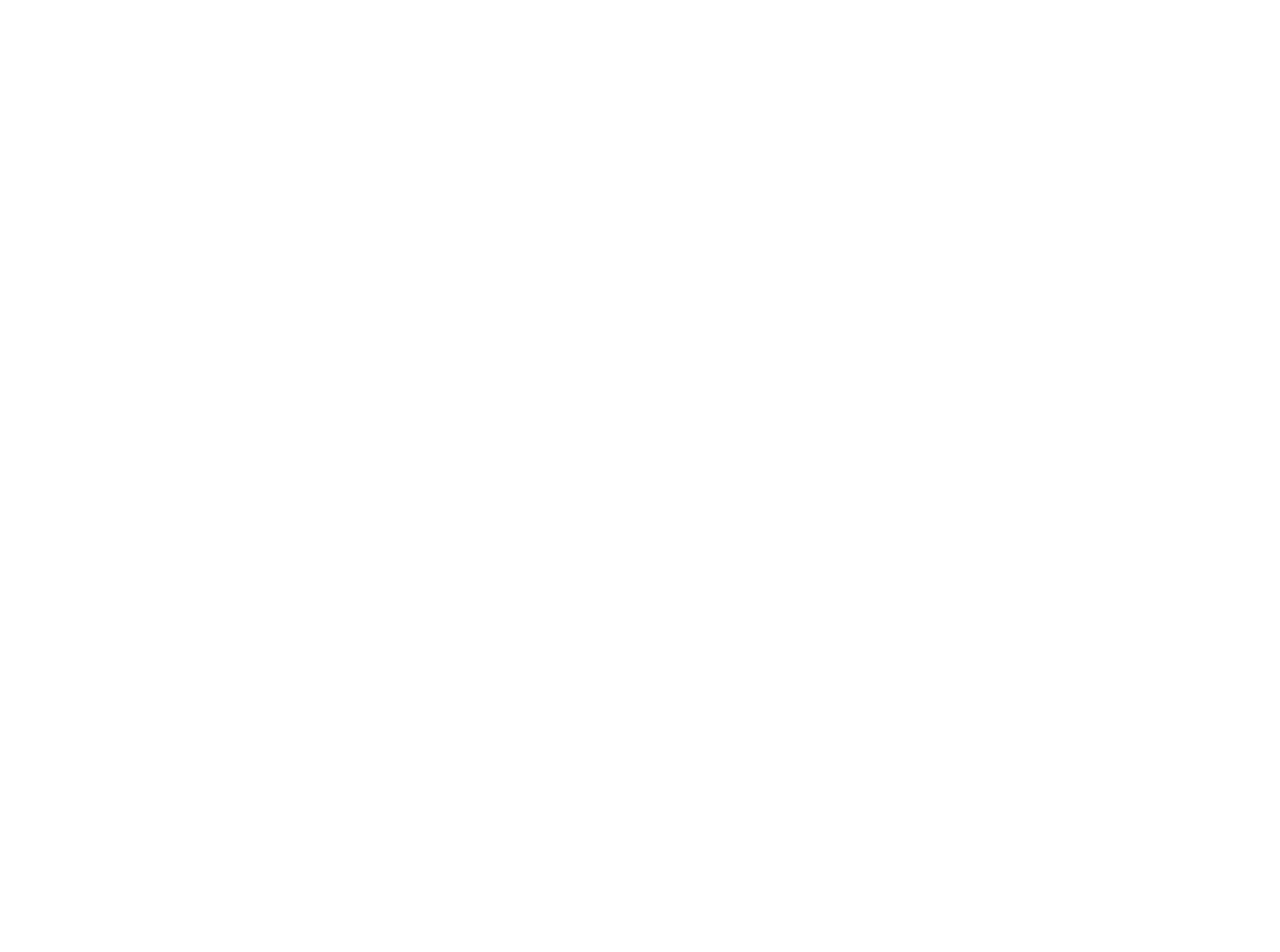
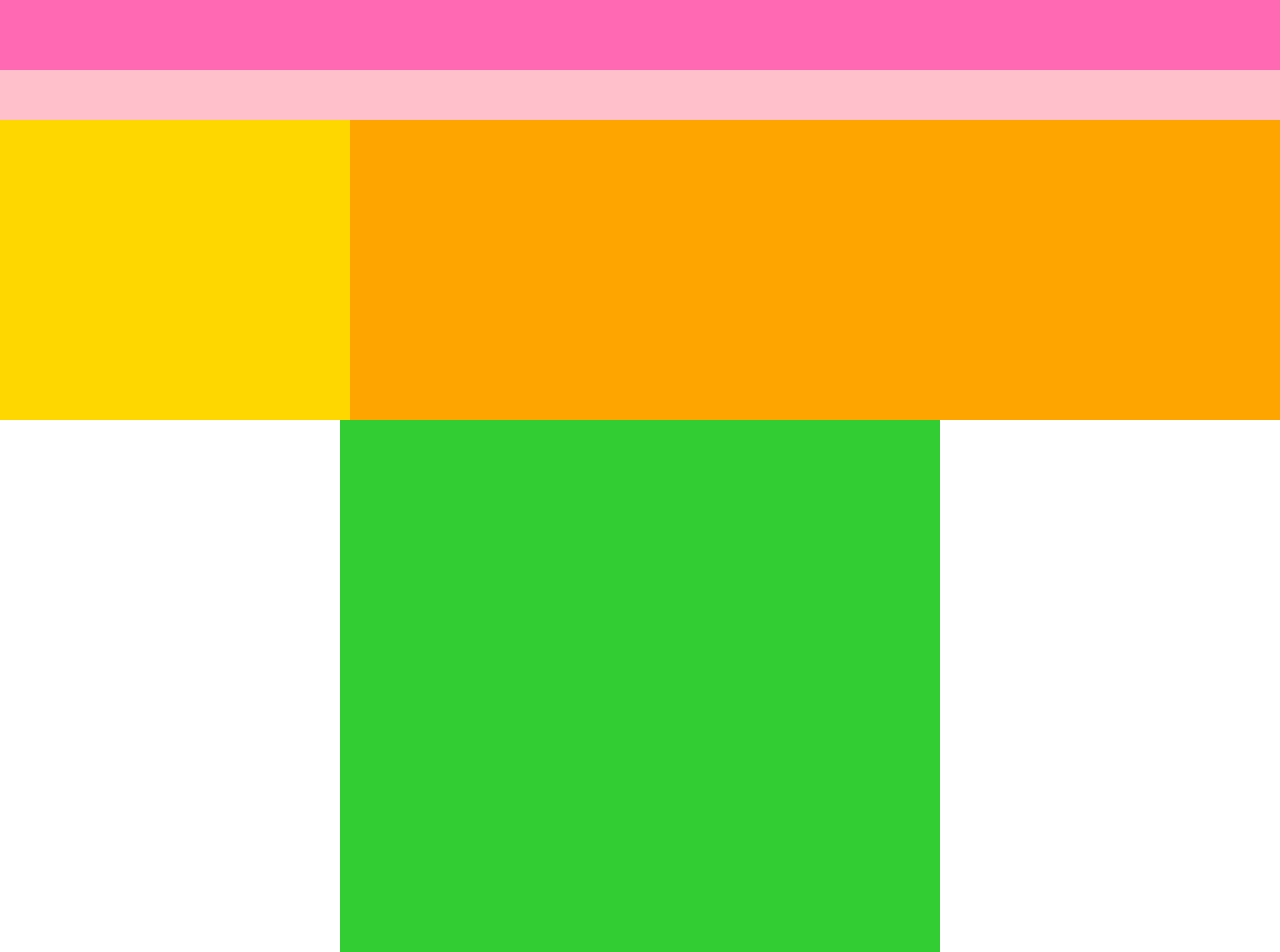
Before and after one commit to Kakky53/1-4-caravan, a plain HTML site: page index.html in a window 1280 px wide. Shown: the top 952 px of the page. Before the commit the page ends 800 px from the top, so only its background shows below. Drawn offline with Linux system fonts and the light colour scheme.

Commit message:
[Finish?]1-4

```diff
--- a/index.html
+++ b/index.html
@@ -6,6 +6,22 @@
     <title>CARAVAN</title>
   </head>
 
-  <body></body>
+  <body>
+    <div class="header">
+      <div class="header-top"></div>
+      <div class="header-bottom"></div>
+    </div>
+
+    <div class="main-visual">
+     <div class="main-visual-content"></div>
+    </div>
+
+    <div class="main">
+      <div class="blog"></div>
+      <div class="saidebar"></div>
+    </div>
+
+    <div class="footer"></div>
+  </body>
 
   </html>
--- a/style.css
+++ b/style.css
@@ -0,0 +1,59 @@
+* {
+  margin:0;
+  padding:0;
+  box-sizing:border-box;
+}
+
+.header {
+  width:100%;
+  height:120px;
+  background-color:red;
+}
+
+.header-top {
+  width:100%;
+  height:70px;
+  background-color:hotpink;
+}
+
+.header-bottom {
+  width:100%;
+  height:50px;
+  background-color:pink;
+}
+
+.main-visual {
+  width:100%;
+  height:300px;
+  background-color:orange;
+}
+
+.main-visual-content {
+  width:350px;
+  height:300px;
+  background-color:gold;
+}
+
+.main {
+  width:840px;
+  display: flex;
+  justify-content:center;
+  margin:0 auto;
+}
+
+.blog {
+  width:600px;
+  height:1400px;
+  background-color:limegreen;
+}
+
+.sidebar {
+  width:240px;
+  height:1400px;
+  background-color:palegreen;
+}
+.footer {
+  width:100%;
+  height:120px;
+  background-color:blue;
+}
```
